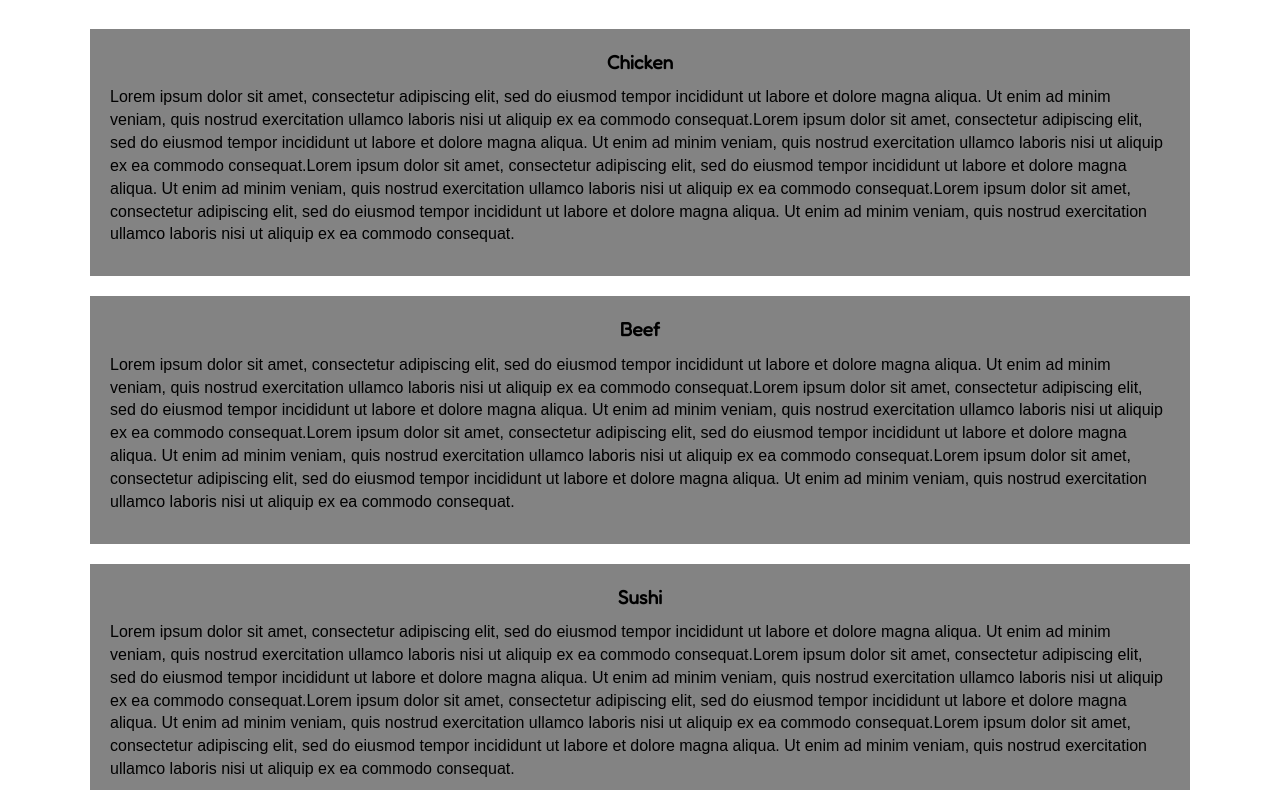
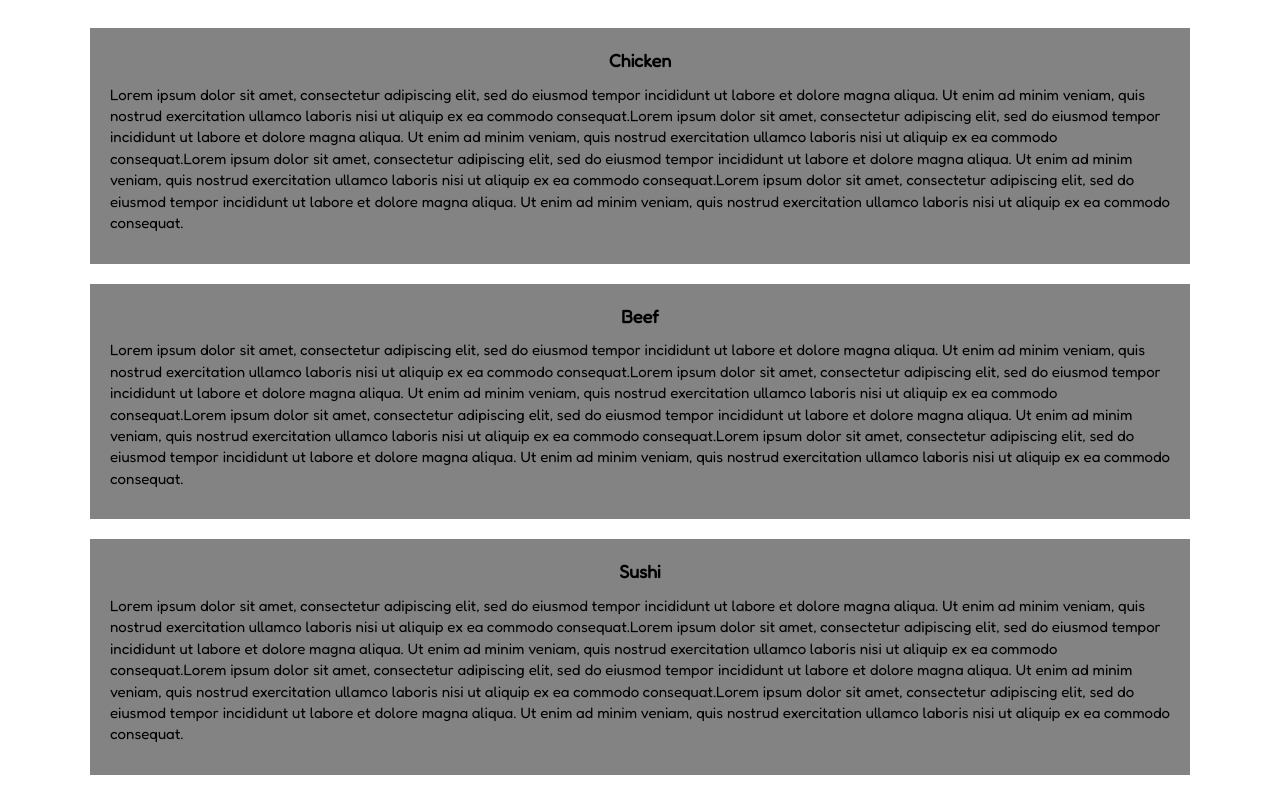
Before and after one commit to AndreaMars94/coursera-fullstack-course, a plain HTML site: page module3-solution/index.html in a window 1280 px wide. Shown: the part 129-919 px from the top of the page. Drawn offline with Linux system fonts and the light colour scheme.

Commit message:
Minor fixes

```diff
--- a/module3-solution/css/styles.css
+++ b/module3-solution/css/styles.css
@@ -1,7 +1,6 @@
 body {
-  font-size: 16px;
-  color: #fff;
-  font-family: 'Oxygen', sans-serif;
+  font-size: 15px;
+  font-family: 'Fredoka', sans-serif;
 }
 
 /** HEADER **/
@@ -15,12 +14,11 @@ body {
   margin-top: 0px;
   margin-bottom: 0px;
 }
-
 #nav-list li {
   border: 1px solid #6f6f6fdb;
 }
 
-.navbar-brand h1 { /* Restaurant name */
+.navbar-brand h1 {
   font-family: 'Fredoka', sans-serif;
   color: #000;
   font-size: 1.5em;
@@ -61,8 +59,3 @@ body {
   text-align: center;
 }
 /* END HOME PAGE */
-
-/********** Extra small devices **********/
-@media (max-width: 479px) {
-
-}
--- a/module3-solution/index.html
+++ b/module3-solution/index.html
@@ -66,7 +66,7 @@
           <p class="description">Lorem ipsum dolor sit amet, consectetur adipiscing elit, sed do eiusmod tempor incididunt ut labore et dolore magna aliqua. Ut enim ad minim veniam, quis nostrud exercitation ullamco laboris nisi ut aliquip ex ea commodo consequat.Lorem ipsum dolor sit amet, consectetur adipiscing elit, sed do eiusmod tempor incididunt ut labore et dolore magna aliqua. Ut enim ad minim veniam, quis nostrud exercitation ullamco laboris nisi ut aliquip ex ea commodo consequat.Lorem ipsum dolor sit amet, consectetur adipiscing elit, sed do eiusmod tempor incididunt ut labore et dolore magna aliqua. Ut enim ad minim veniam, quis nostrud exercitation ullamco laboris nisi ut aliquip ex ea commodo consequat.Lorem ipsum dolor sit amet, consectetur adipiscing elit, sed do eiusmod tempor incididunt ut labore et dolore magna aliqua. Ut enim ad minim veniam, quis nostrud exercitation ullamco laboris nisi ut aliquip ex ea commodo consequat.</p>
         </div>
       </div>
-    </div><!-- End of row -->
+    </div><!-- End of .row -->
   </div><!-- End of #main-content -->
 
   <!-- jQuery (Bootstrap JS plugins depend on it) -->
```
